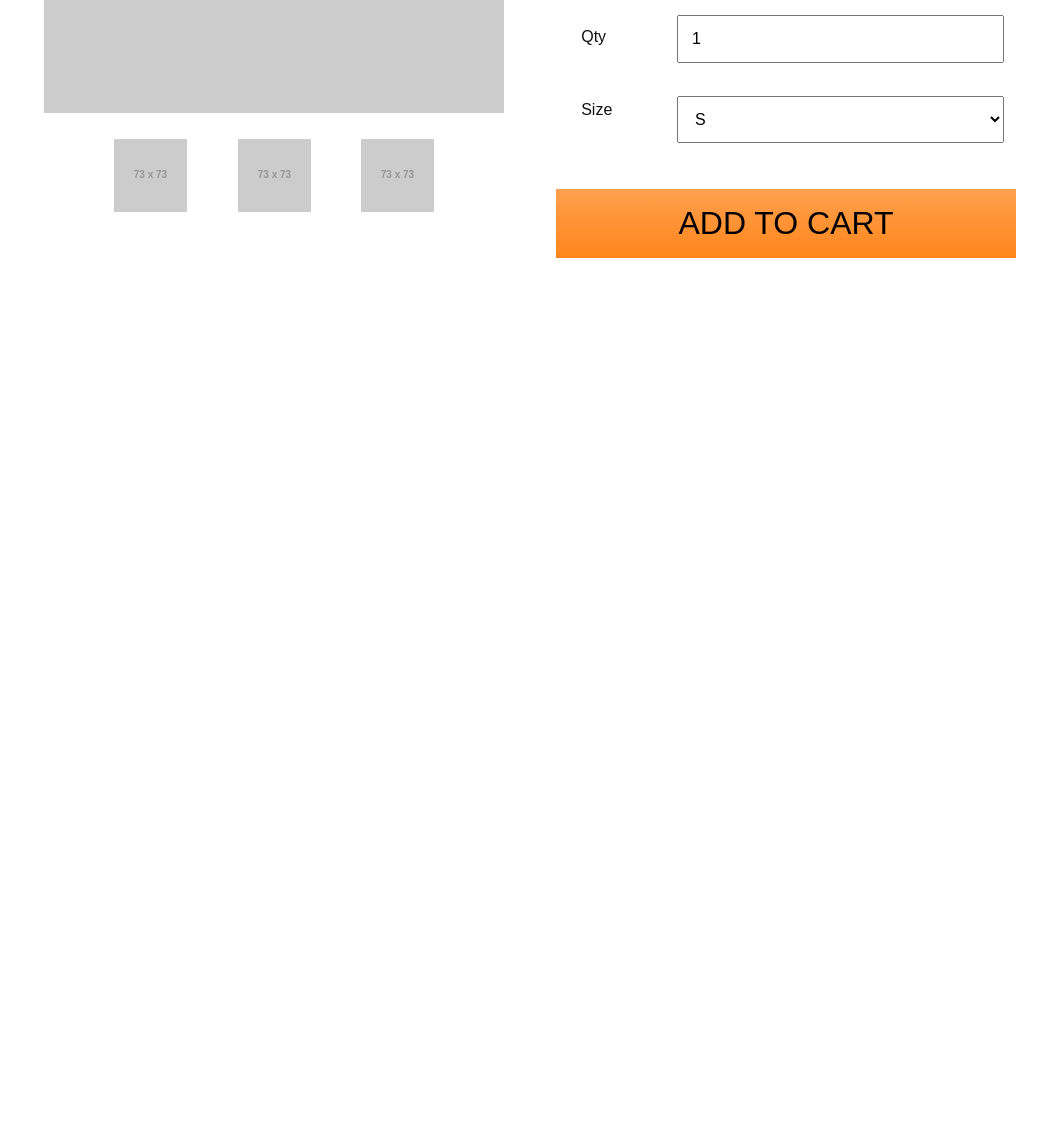
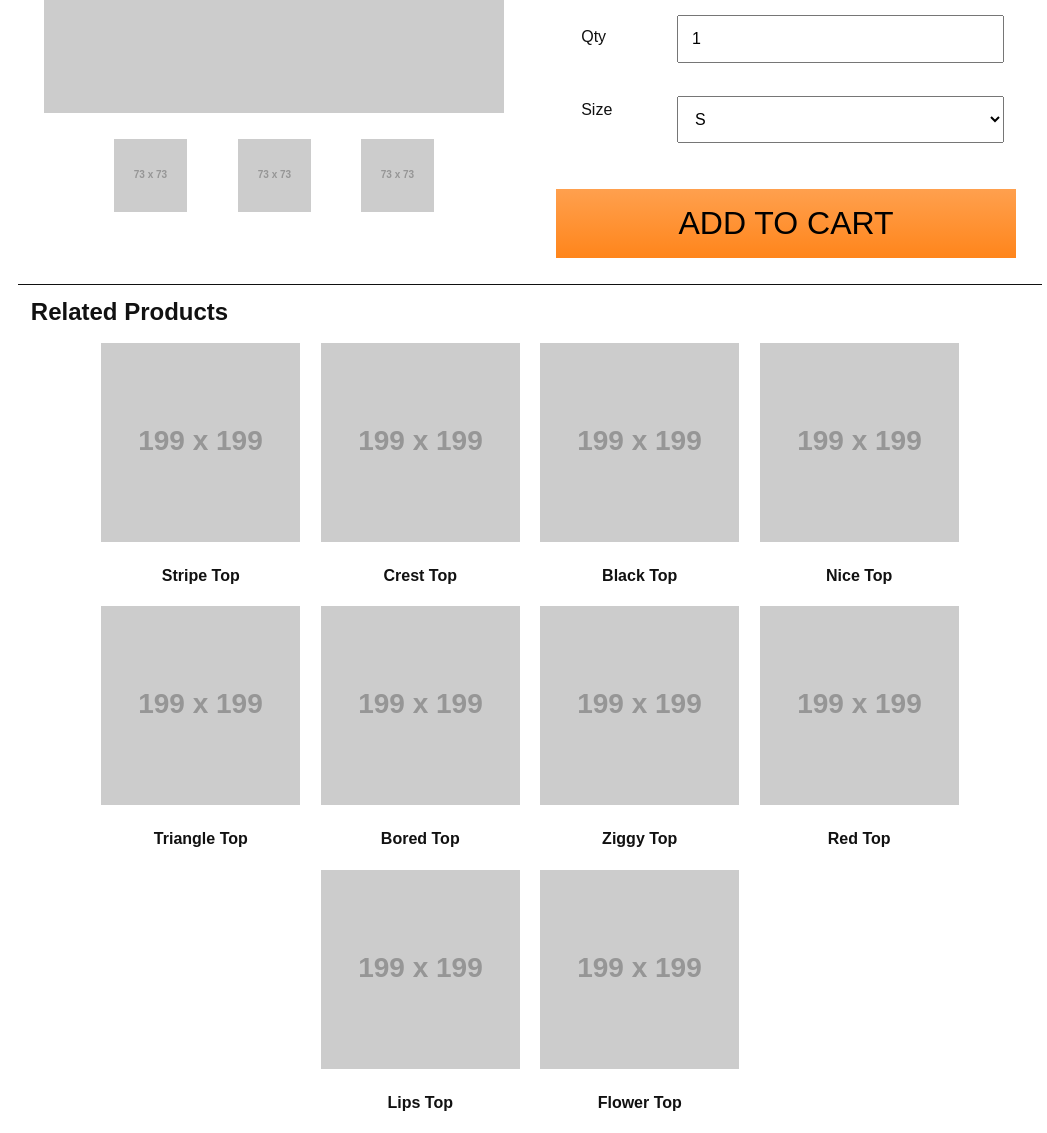
Before and after one commit to jagreehal/grunt-responsive-app, a website: page app/index.html in a window 1280 px wide. Shown: the part 524-1657 px from the top of the page, without its empty margins (110-1157 px from the left). Before the commit the page ends 905 px from the top, so only its background shows below. Drawn offline with Linux system fonts and the light colour scheme; placeholder pictures from the web are drawn by us; a script that the page names is missing.

Commit message:
Release v0.0.13

```diff
--- a/app/index.html
+++ b/app/index.html
@@ -72,6 +72,43 @@
             </div>
         </div>
     </div>
+    <div class="row related section">
+        <header class="col-1  title">
+            <h2 class="icon-padding icon-gift">Related Products</h2>
+        </header>
+        <ul class="col-1 bg-white">
+            <li><a href="#"><img src="http://placehold.it/199x199"/>
+                <div><h4>Stripe Top</h4></div>
+            </a></li>
+            <li><a href="#"><img src="http://placehold.it/199x199"/>
+                <div><h4>Crest Top</h4></div>
+            </a></li>
+            <li><a href="#"><img src="http://placehold.it/199x199"/>
+                <div><h4>Black Top</h4></div>
+            </a></li>
+            <li><a href="#"><img src="http://placehold.it/199x199"/>
+                <div><h4>Nice Top</h4></div>
+            </a></li>
+            <li><a href="#"><img src="http://placehold.it/199x199"/>
+                <div><h4>Triangle Top</h4></div>
+            </a></li>
+            <li><a href="#"><img src="http://placehold.it/199x199"/>
+                <div><h4>Bored Top</h4></div>
+            </a></li>
+            <li><a href="#"><img src="http://placehold.it/199x199"/>
+                <div><h4>Ziggy Top</h4></div>
+            </a></li>
+            <li><a href="#"><img src="http://placehold.it/199x199"/>
+                <div><h4>Red Top</h4></div>
+            </a></li>
+            <li><a href="#"><img src="http://placehold.it/199x199"/>
+                <div><h4>Lips Top</h4></div>
+            </a></li>
+            <li><a href="#"><img src="http://placehold.it/199x199"/>
+                <div><h4>Flower Top</h4></div>
+            </a></li>
+        </ul>
+    </div>
 </div>
 <script src="//192.168.0.6:3000/socket.io/socket.io.js"></script><script>var ___socket___ = io.connect("http://192.168.0.6:3000")</script><script src="//192.168.0.6:3001/client/browser-sync-client.min.js"></script>
 </body>
--- a/app/styles/style.less
+++ b/app/styles/style.less
@@ -152,20 +152,18 @@ product
 
     ul {
       .col-no-pad;
+      @media @bp-m{
+        display: flex;
+        flex-wrap: wrap;
+        justify-content: center;
+        align-items: center;
+      }
     }
 
     li {
+      margin: 0 1%;
       display: inline-block;
       vertical-align: top;
-
-      @media @bp-m{
-        width: 24.5%;
-
-        text-align: center;
-      }
-      @media @bp-l{
-        width: 19.5%;
-      }
     }
 
     img {
--- a/package.json
+++ b/package.json
@@ -1,6 +1,6 @@
 {
 	"name": "grunt-responsive-app",
-	"version": "0.0.12",
+	"version": "0.0.13",
 	"description": "How to build a responsive web app using Grunt",
 	"main": "index.js",
 	"scripts": {
```
Also changed, not shown: app/index.tmp.html (+37 -0 lines), README.md, app/styles/style.css.
